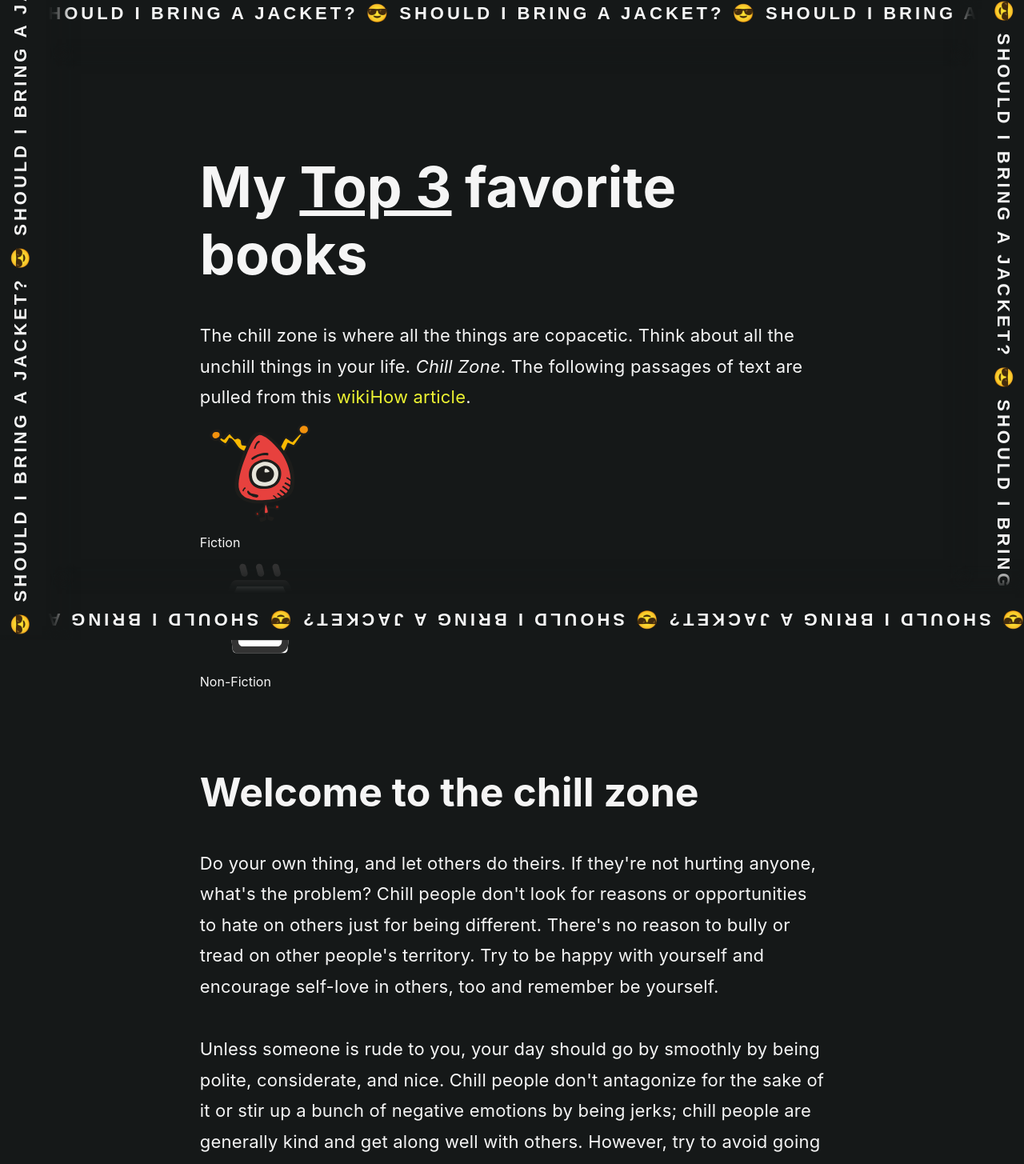
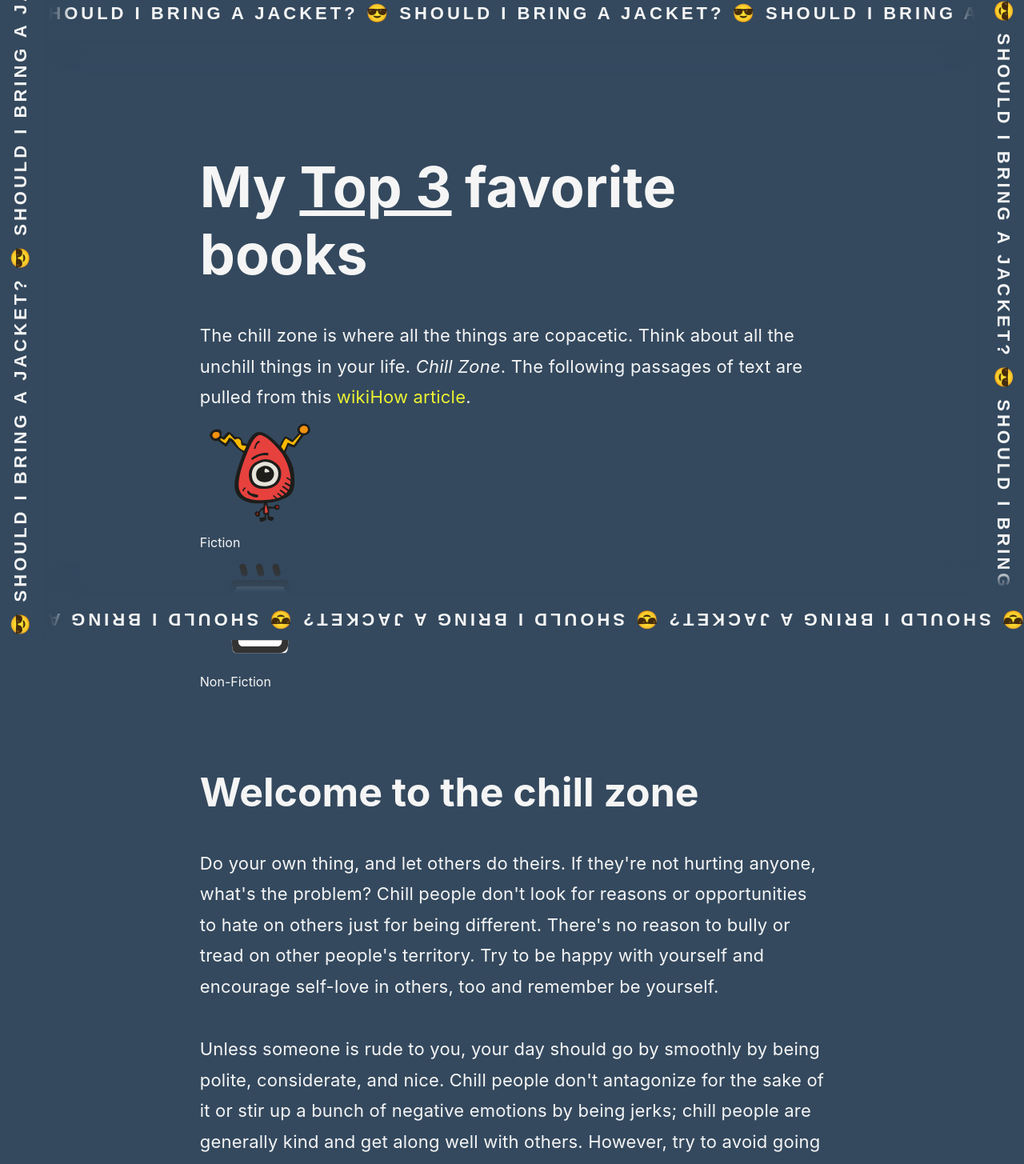
Before and after one commit to moboluwade/scroll-marquee, a React (Vite) app: page / in a window 1280 px wide. Shown: the top 1455 px of the page at 80% size. Built offline with nearby package versions, Linux system fonts and the light colour scheme.

Commit message:
feature(style): change background color to match each book title color scheme
and add active styles to header element as they come into view.

```diff
--- a/src/components/Page.tsx
+++ b/src/components/Page.tsx
@@ -17,16 +17,14 @@ const Page = () => {
     });
 
 
-    useMotionValueEvent(velocityFactor, "change", (latest) => {
-        console.log(latest)
-    })
+    // useMotionValueEvent(velocityFactor, "change", (latest) => {
+    //     console.log(latest)
+    // })
     // use this value to shift the words on the marquee, time to sleep please.
 
     useEffect(() => {
         console.log(velocityFactor)
     }, [velocityFactor])
-
-    // Convert to unknown first, then to number
 
     const topics = [
         {
@@ -90,19 +88,19 @@ const Page = () => {
         },
     ]
 
-    // const marqueeVariants = {
-    //     animate: {
-    //         x: [0, -1035],
-    //         transition: {
-    //             x: {
-    //                 repeat: Infinity,
-    //                 repeatType: "loop",
-    //                 duration: 8,
-    //                 ease: "linear",
-    //             },
-    //         },
-    //     },
-    // };
+    const marqueeVariants = {
+        animate: {
+            x: [0, -1035],
+            transition: {
+                x: {
+                    repeat: Infinity,
+                    repeatType: "loop",
+                    duration: 8,
+                    ease: "linear",
+                },
+            },
+        },
+    };
 
 
     return (
@@ -114,10 +112,11 @@ const Page = () => {
 
             <div className="marquee-container">
                 <motion.div
-                    // variants={marqueeVariants}
-                    // animate="animate"
+                    variants={marqueeVariants}
+                    initial="hidden"
+                    animate="show"
                     className="marquee marquee--top">
-                    <div>{marquee}</div>
+                    {marquee}
                 </motion.div>
                 <div className="marquee marquee--right">
                     <div>{marquee}</div>
--- a/src/components/PageSection.tsx
+++ b/src/components/PageSection.tsx
@@ -1,5 +1,5 @@
 import { useInView } from "framer-motion";
-import { useEffect, useRef } from "react";
+import { useEffect, useRef, useState } from "react";
 
 interface Topic {
     id: number;
@@ -13,14 +13,22 @@ interface Topic {
 const PageSection = ({ topic, setMarquee }: { topic: Topic, setMarquee: React.Dispatch<React.SetStateAction<string>> }) => {
     const ref = useRef(null)
     const isInView = useInView(ref)
-
+    const [isActive, setIsActive] = useState(false)
 
     useEffect(() => {
-        isInView && console.log(topic.heading + ': ' + isInView)
+        // run, when section is in view
+        if (isInView) {
+            // sets the marquee
+            setMarquee(setMarqueeText(topic.heading));
+            setIsActive(true);
+            console.log(topic.heading, 'is in view')
 
-        // sets the marquee
-        isInView && setMarquee(setMarqueeText(topic.heading))
-    }, [isInView, topic, setMarquee])
+            // Set the background color var of the body element when the component mounts
+            document.documentElement.style.setProperty("--color-background", topic.color)
+        } else {
+            setIsActive(false); // Set isActive to false when section is not in view
+        }
+    }, [isInView, topic, setMarquee, setIsActive])
 
     const setMarqueeText = (string: string | undefined) => {
         let text = ""
@@ -31,7 +39,7 @@ const PageSection = ({ topic, setMarquee }: { topic: Topic, setMarquee: React.Di
     }
 
     return (
-        <section className="page-content__section" data-bg-color={topic.color}>
+        <section className={`page-content__section ${isActive && `active`}`} >
             <h2 ref={ref}>{topic.heading}</h2>
 
             {topic.paragraphs.map((paragraph, index) => {
--- a/src/index.scss
+++ b/src/index.scss
@@ -77,7 +77,7 @@ body {
   opacity: 1;
 
   h2 {
-    animation: activate calc(var(--duration) * 2) var(--ease) forwards;
+    animation: activate calc(var(--duration) * 4) var(--ease) forwards;
 
     @keyframes activate {
       25% {
```
